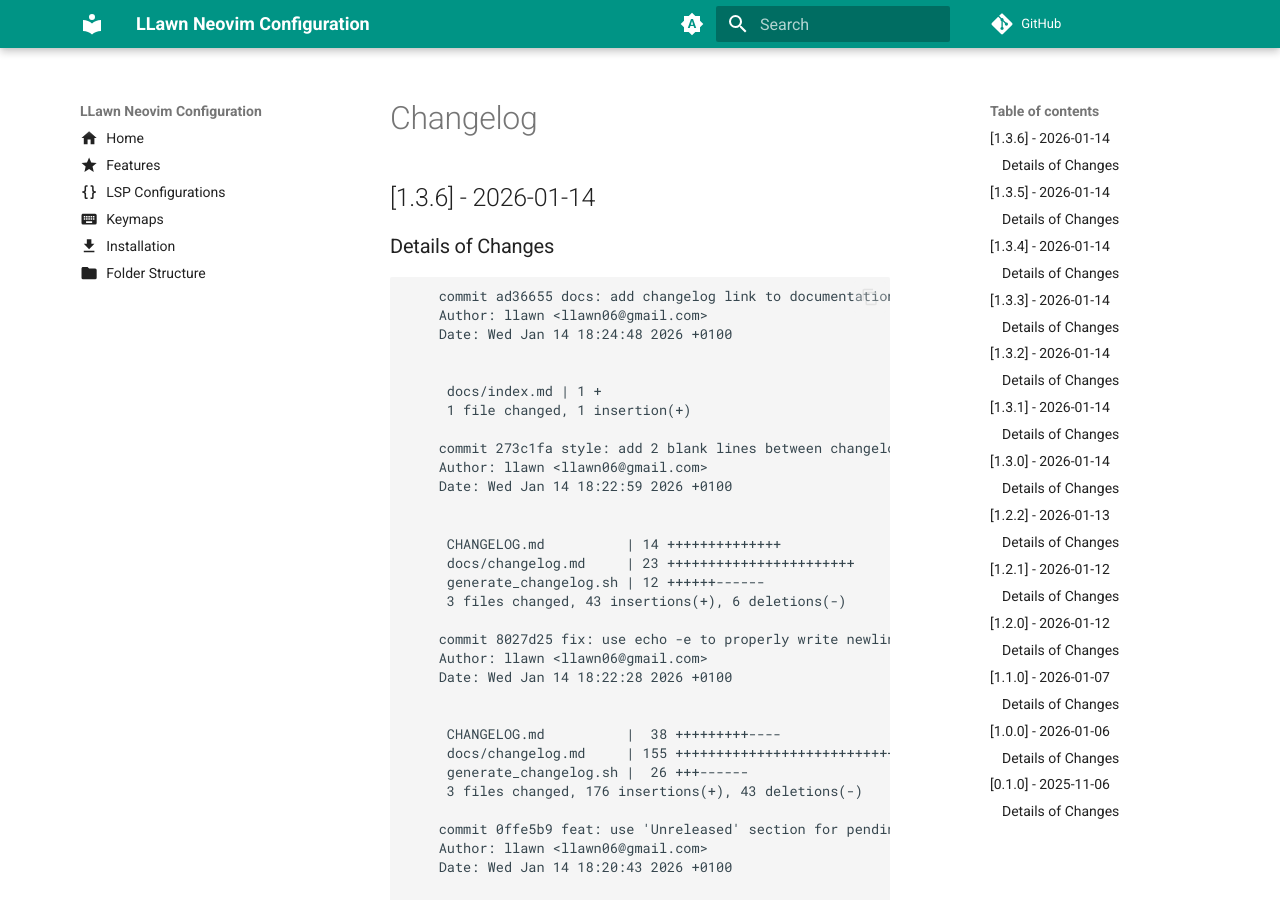
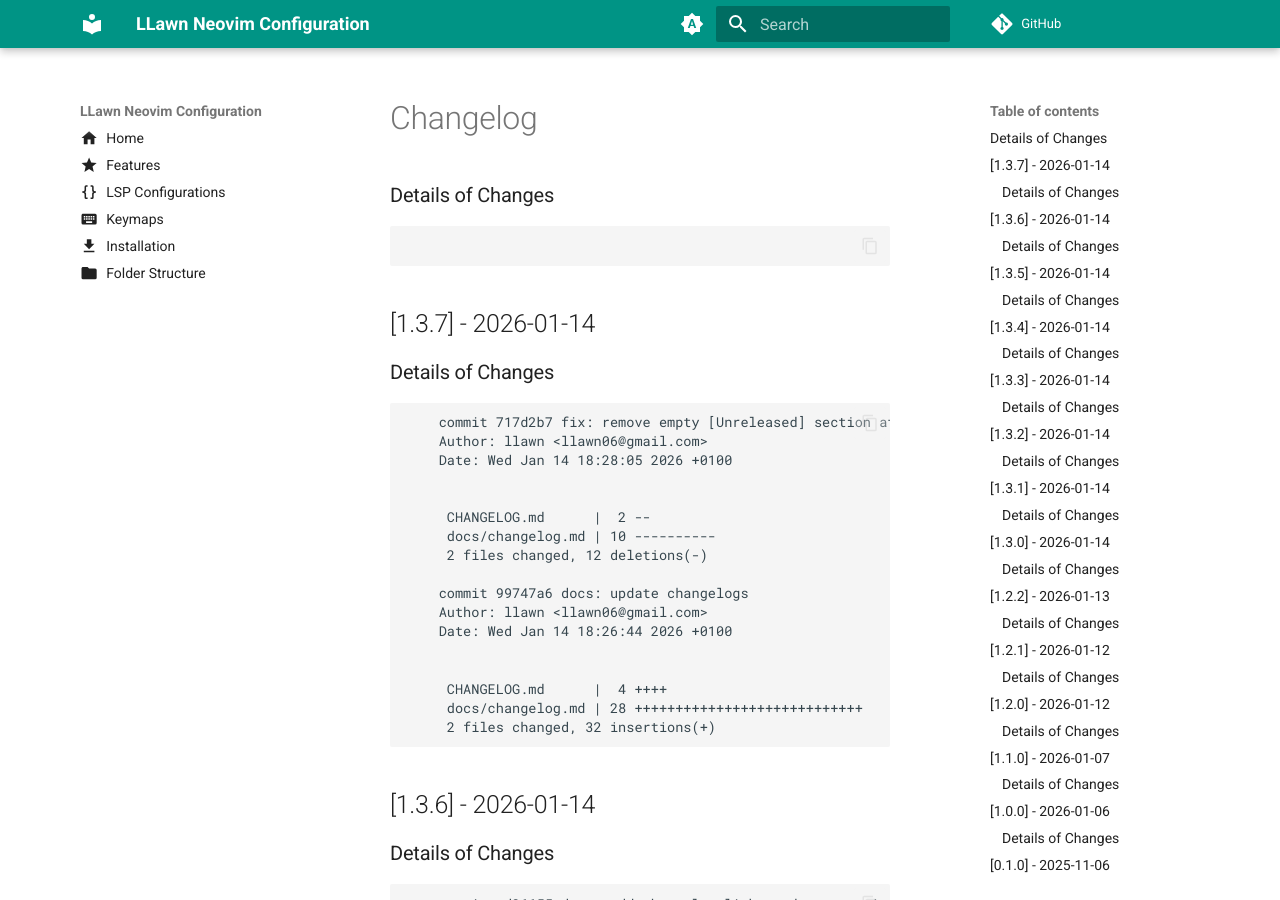
Before and after one commit to llawn/llawnvim, an MkDocs documentation site: the page built from docs/changelog.md, in a window 1280 px wide and 900 px high. Built offline with MkDocs 1.6.1 and Material for MkDocs 9.7.7, drawn with Linux system fonts in a browser that asks for light colours; comment, search, counter and statistics services are not loaded.

Commit message:
docs: update changelogs

````diff
--- a/docs/changelog.md
+++ b/docs/changelog.md
@@ -1,4 +1,33 @@
 # Changelog
+
+### Details of Changes
+```
+```
+## [1.3.7] - 2026-01-14
+
+### Details of Changes
+
+```
+    commit 717d2b7 fix: remove empty [Unreleased] section after tag push
+    Author: llawn <llawn06@gmail.com>
+    Date: Wed Jan 14 18:28:05 2026 +0100
+
+
+     CHANGELOG.md      |  2 --
+     docs/changelog.md | 10 ----------
+     2 files changed, 12 deletions(-)
+
+    commit 99747a6 docs: update changelogs
+    Author: llawn <llawn06@gmail.com>
+    Date: Wed Jan 14 18:26:44 2026 +0100
+
+
+     CHANGELOG.md      |  4 ++++
+     docs/changelog.md | 28 ++++++++++++++++++++++++++++
+     2 files changed, 32 insertions(+)
+```
+
+
 
 ## [1.3.6] - 2026-01-14
 
````
Also changed, not shown: CHANGELOG.md (+5 -0 lines).
